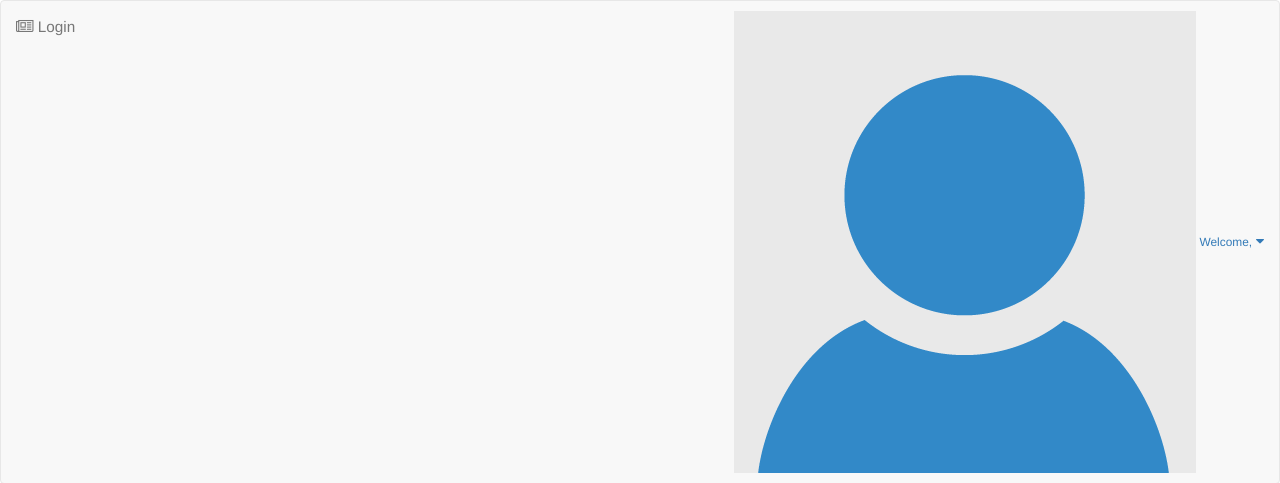
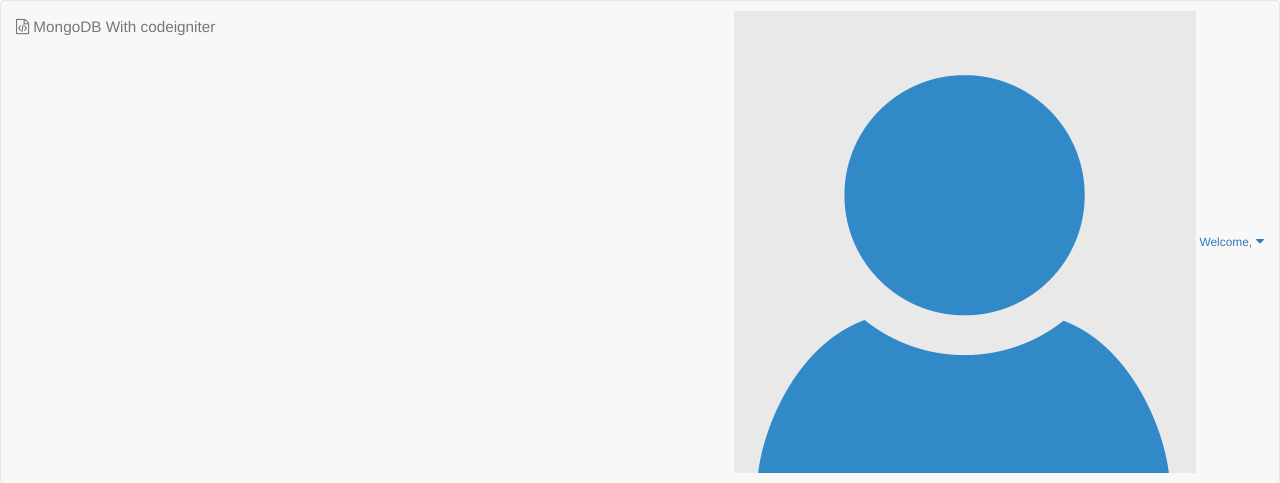
Before and after one commit to sureeebabu/codeigniterMongoDB, a CodeIgniter app: the page made by application/views/header.php in a window 1280 px wide. Shown: the top 483 px of the page. Run offline with CodeIgniter, Linux system fonts and the light colour scheme; some libraries are stand-ins or nearby versions.

Commit message:
minor changes

```diff
--- a/application/controllers/IndexCtrl.php
+++ b/application/controllers/IndexCtrl.php
@@ -11,7 +11,8 @@ class IndexCtrl extends CI_Controller {
 	}
 
 	public function index() {
-		$result['data'] = $this->mongo_db->get('newsMaster');
+		//$result['data'] = $this->mongo_db->get('newsMaster'); // Return All Data
+		$result['data'] = $this->mongo_db->sort('_id', 'desc')->get('newsMaster');
 		$this->load->view('indexView',$result);
 	}
 
--- a/application/views/header.php
+++ b/application/views/header.php
@@ -4,7 +4,7 @@
 	<head>
 		<meta http-equiv="X-UA-Compatible" content="IE=edge,chrome=1" />
 		<meta charset="utf-8" />
-		<title>MongoDB With codeigniter</title>
+		<title>MongoDB With Codeigniter</title>
 		<meta name="viewport" content="width=device-width, initial-scale=1.0, maximum-scale=1.0" />
 
 		<!-- bootstrap & fontawesome -->
@@ -52,9 +52,8 @@
 			<div class="navbar-header pull-left">
 				<a href="#" class="navbar-brand">
 					<small>
-						<i class="fa fa-newspaper-o"></i>
-						 Login
-
+						<i class="fa fa-file-code-o"></i>
+						MongoDB With codeigniter
 					</small>
 				</a>
 			</div>
@@ -63,7 +62,7 @@
 				<ul class="nav ace-nav">
 					<li class="light-blue dropdown-modal">
 						<a data-toggle="dropdown" href="#" class="dropdown-toggle">
-							<img class="nav-user-photo" src="http://localhost/codeigniterMongoDB/images/userImg/noImg.png" alt="Users Image" />
+							<img class="nav-user-photo" src="<?php echo base_url(); ?>images/userImg/noImg.png" alt="Users Image" />
 							<span class="user-info">
 								<small>Welcome,</small>
 
```
